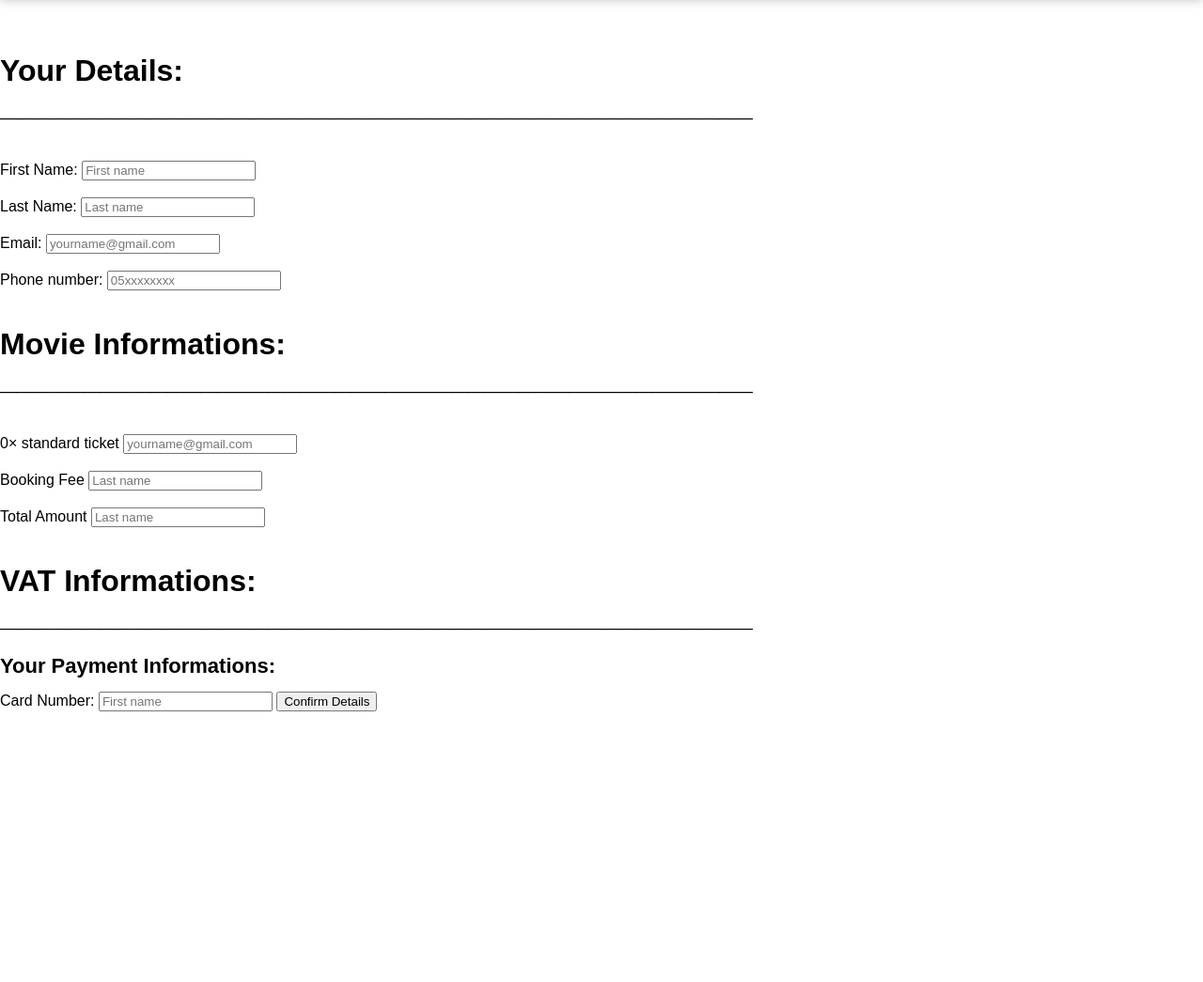
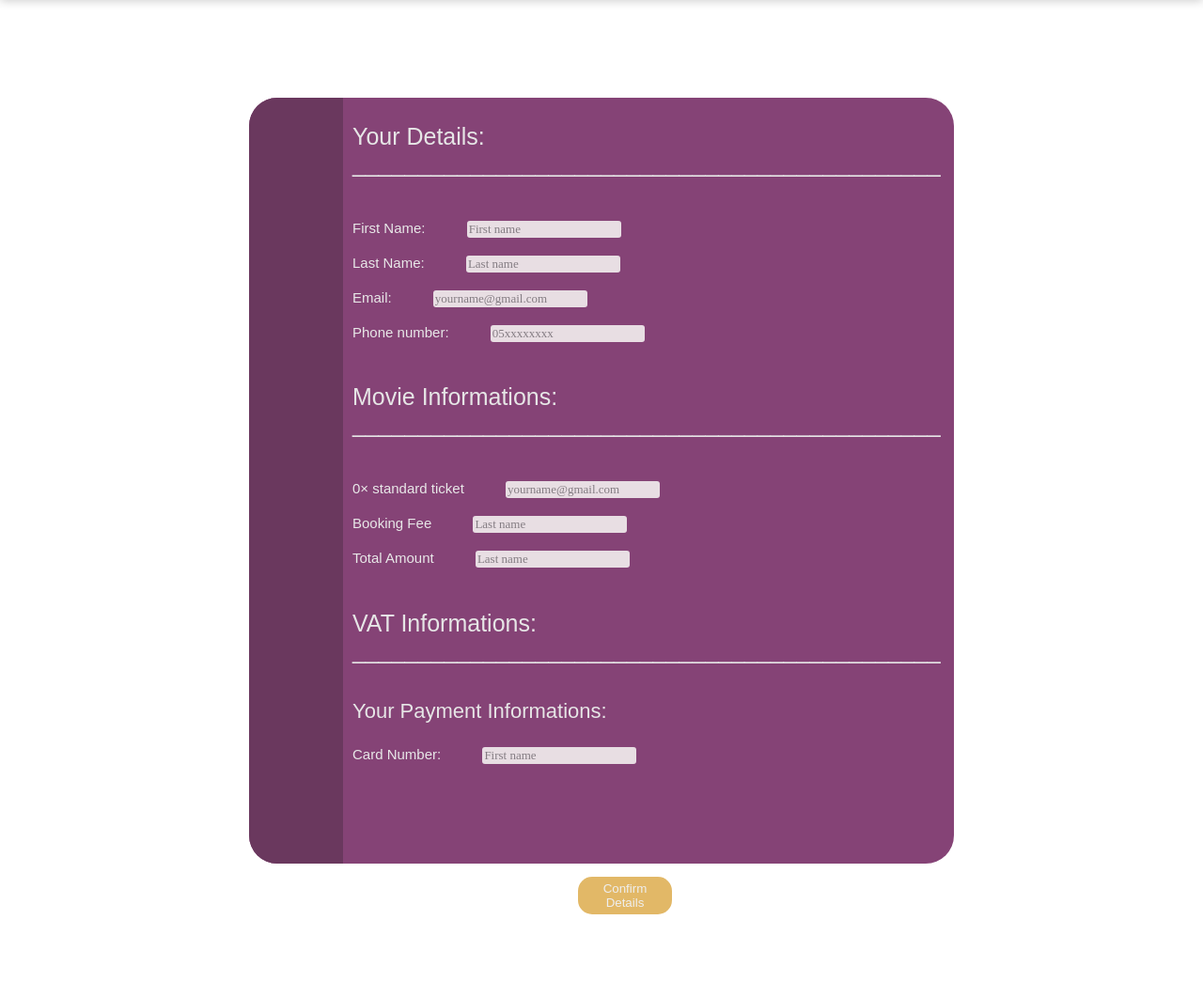
Before and after one commit to lk989/Popcorn-Cinema, a PHP site: page /COrder.html in a window 1280 px wide. Shown: the part 90-1135 px from the top of the page at 94% size. Before the commit the page ends 847 px from the top, so only its background shows below. Run offline with PHP 8.4, Linux system fonts and the light colour scheme; some libraries are stand-ins or nearby versions; some web fonts are replaced.

Commit message:
COrder and its style

```diff
--- a/COrder.html
+++ b/COrder.html
@@ -22,7 +22,7 @@
             <ul>
                 <li><a href="coming-soon.php" class="wide nav-links">Coming soon</a></li>
                 <li><a href="offers.php" class="nav-links">Offers</a></li>
-                <li><a href="index.php"><img src="logo.png" id="logo"></a></li>
+                <li><a href="index.php"><img src="images/logo.png" id="logo"></a></li>
                 <li><a href="showing-now.php" class="nav-links">Movies</a></li>
                 <li><a href="menu.php" class="nav-links">Menu</a></li>
             </ul>
--- a/style.css
+++ b/style.css
@@ -829,3 +829,101 @@ caption{
      border: none;
      border-radius: 5px
    }
+
+/* __________________________________________________________COrder container */
+
+.cont{
+    position:absolute;
+    top: 40%;
+    left: 50%;
+    bottom: 10%;
+    transform: translate(-50%,-40%);
+    height: 815px;
+    width: 750px;
+    display: flex;
+    background: #772C66;
+    border-radius: 30px;
+    margin-top: 200px;
+    margin-bottom: 90px;
+    opacity:0.89;
+  }
+
+  .cont2{
+  position:relative;
+  top:0;
+  left: 0;
+    height: 815px;
+    width: 450px;
+    display: flex;
+    background-color: #58204b;
+    border-radius: 30px;
+    }
+
+  .cont2 h1{
+  font-family: "Montagu Slab" , sans-serif;
+  font-weight: 500;
+  font-size: 25px;
+  color: rgb(228, 228, 228);
+  background: no-repeat;
+  padding: 10px;
+  text-align: left;
+  }
+
+  /* .cont2 em{
+   background-color: #772C66;
+  } */
+
+  /*  */
+
+  .fill {
+    background: #772C66;
+    margin: 0 0 0 100px;
+    /* width:600px; */
+  }
+
+  .fill h1{
+    width:600px;
+  }
+
+  .fill label{
+  font-family: "Montagu Slab" , sans-serif;
+  font-weight: 500;
+  font-size: 15px;
+  color: rgb(230, 230, 230);
+  padding: 10px;
+  margin: 50px 30px 50px 0;
+  /* background: #772C66;  */
+  }
+
+  .fill input{
+  font-family: 'Comic Neue';
+  font-weight: 14px;
+  font-size: 13px;
+  align-items: left;
+  background: #f4f0f0;
+  border: none;
+    outline: none;
+    padding: 10px 0 5 0;
+    border-radius: 3px;
+    opacity:0.89;
+  }
+
+  .fill textarea{
+  font-family: "Montagu Slab" , sans-serif;
+  font-weight: 500;
+  font-size: 15px;
+  color: rgb(211, 211, 211);
+  /* background-color: #58204b; */
+  }
+
+  .fill button{
+    font-family: "Montagu Slab" , sans-serif;
+    border: none;
+    background: #DFB055;
+    color: #ededed;
+    border-radius: 15px;
+    height: 40px;
+    width: 100px;
+    margin-top: 120px;
+    margin-left: 250px;
+  }
```
